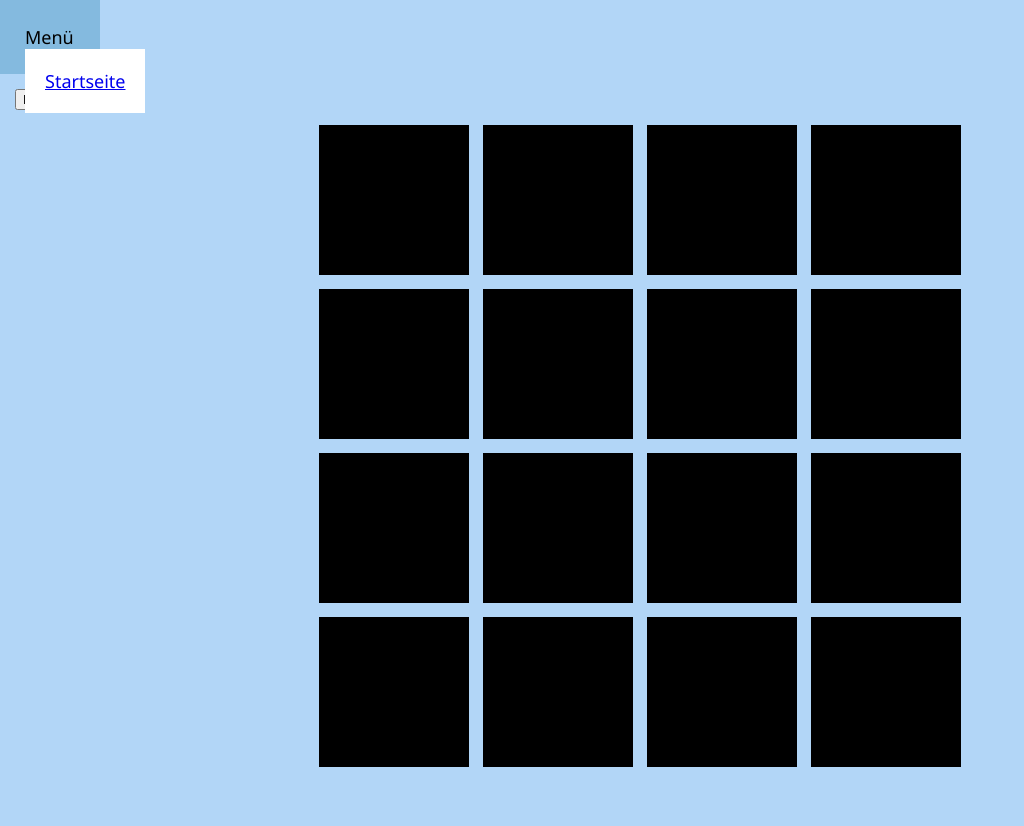
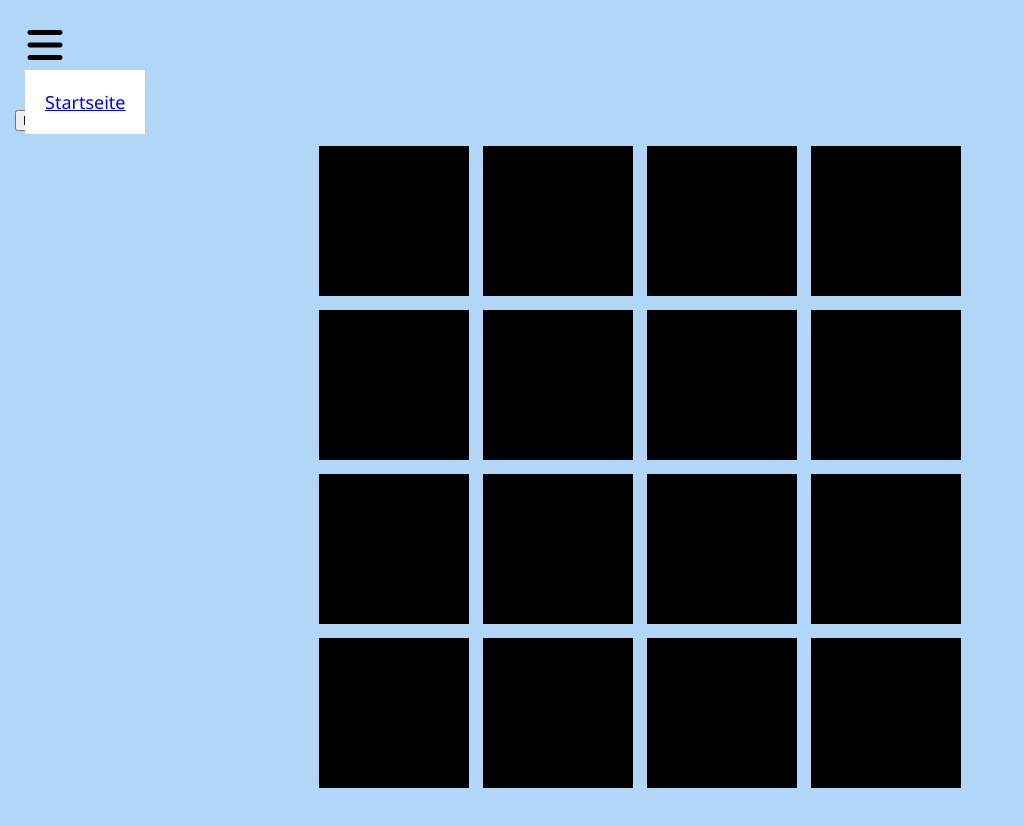
Before and after one commit to TiredGoa1/Website-about-Leipzig, a plain HTML site: page memory.html in a window 1280 px wide. Shown: the whole page, without its empty margins (0-1024 px from the left). Drawn offline with Linux system fonts and the light colour scheme.

Commit message:
New Icon into html

```diff
--- a/assets/css/memory.css
+++ b/assets/css/memory.css
@@ -30,7 +30,7 @@ html {
   width: 50px;
   position: relative;
   display: inline-block;
-  background-color: var(--blue);
+
   padding: 25px 25px;
 
 
--- a/memory.html
+++ b/memory.html
@@ -12,7 +12,7 @@
 <body>
 
     <div class="dropdown">
-        <span>Menü</span>
+        <span><img src="./assets/icons/bars-solid.svg" width="40rem" height="40rem"></span>
         <div class="dropdown-content">
             <a href="index.html">Startseite</a>
         </div>
@@ -21,6 +21,8 @@
     <button type="button" onClick="window.location.reload()">
         Restart
      </button>
+
+
 
     <div class="Cardswrapper">
         <div class="Cards">
```
